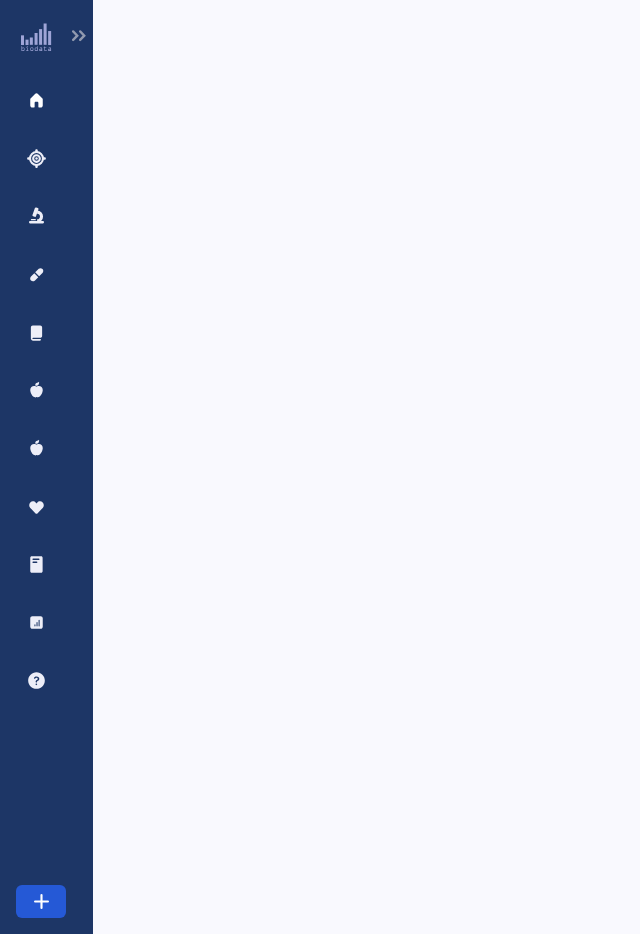
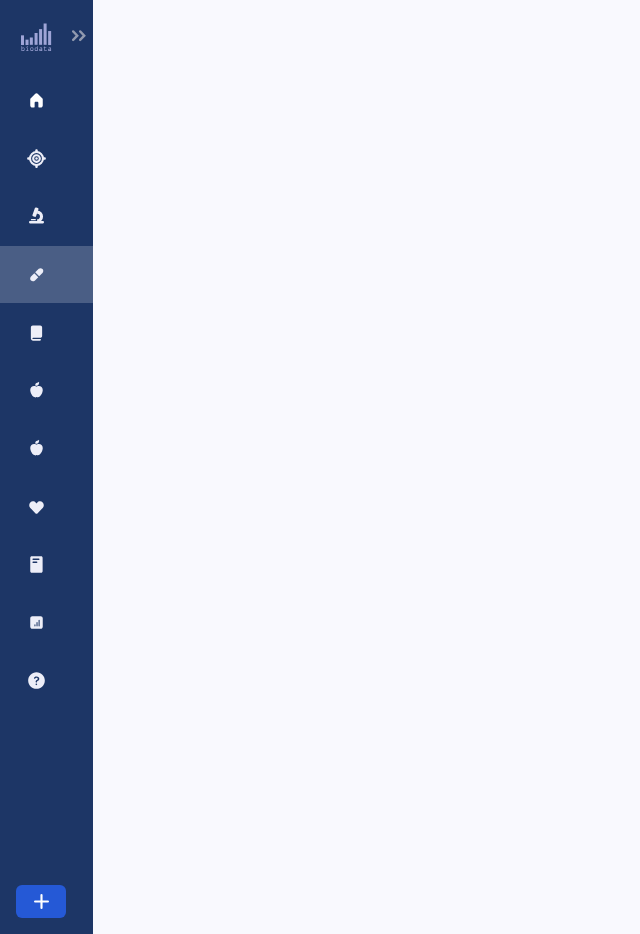
Before and after one commit to hariprasad9899/react-dev-task, a React (Vite) app: page / in a window 1280 px wide. Shown: the whole page, without its empty margins (0-640 px from the left). Built offline with nearby package versions, Linux system fonts and the light colour scheme.

Commit message:
dev added active nav menu options for side nav

```diff
--- a/src/components/NavMenu.tsx
+++ b/src/components/NavMenu.tsx
@@ -4,17 +4,22 @@ interface NavMenuType {
     navMenuTitle: string;
     navMenuIcon: string
     navRoute:string
+    activeMenu:string
+    updateActiveMenu: (menuName:string) => void
 }
 
-export function NavMenu({navMenuTitle, navMenuIcon, navRoute}:NavMenuType) {
+export function NavMenu(props:NavMenuType) {
+
+    const {navMenuTitle, navMenuIcon, navRoute, activeMenu, updateActiveMenu} = props;
 
     const navigate = useNavigate()
     const handleNavigation= () => {
         navigate(`/${navRoute}`)
+        updateActiveMenu(navRoute)
     }
 
     return (
-        <div className='navmenu' onClick={handleNavigation}>
+        <div className={`navmenu ${activeMenu === navRoute ? "navmenu-active" : ""}`} onClick={handleNavigation}>
             <img src={navMenuIcon} alt="" className='navmenu-icon' />
             <div className='navmenu-title'>{navMenuTitle}</div>
         </div>
--- /dev/null
+++ b/src/components/RouteNotFound.tsx
@@ -0,0 +1,10 @@
+export function RouteNotFound() {
+
+
+    return (
+        <div className="route-not-found">
+            <h3>Route not found</h3>
+        </div>
+    )
+
+}
--- a/src/layout/Sidebar.tsx
+++ b/src/layout/Sidebar.tsx
@@ -6,6 +6,7 @@ import "../styles/sidebar.css"
 import { navMenuData } from '../data/navMenuData';
 import { nanoid } from 'nanoid';
 import AddIcon from "../assets/svg/AddIcon.svg"
+import { useState } from 'react';
 
 interface SidebarType {
     toggleState: boolean;
@@ -13,6 +14,12 @@ interface SidebarType {
 }
 
 export function Sidebar({toggleState,handleToggle}:SidebarType) {
+
+    const [activeMenu, setActiveMenu] = useState("recomendations")
+
+    const updateActiveMenu = (menuName:string) => {
+        setActiveMenu(menuName)
+    }
 
     return (
         <div className={`sidebar-layout ${toggleState ? 'sidebar-hidden' : ''}`}>
@@ -38,7 +45,14 @@ export function Sidebar({toggleState,handleToggle}:SidebarType) {
 
             <div className='sidebar-menu'>
                 {navMenuData.length > 0 && navMenuData.map((menuItemData) => {
-                    return <NavMenu key={nanoid()} navMenuTitle = {menuItemData?.navMenuTitle} navRoute={menuItemData.navRoute} navMenuIcon={menuItemData?.navMenuImg} />
+                    return <NavMenu
+                                key={nanoid()}
+                                navMenuTitle = {menuItemData?.navMenuTitle}
+                                navRoute={menuItemData.navRoute}
+                                navMenuIcon={menuItemData?.navMenuImg}
+                                activeMenu = {activeMenu}
+                                updateActiveMenu = {updateActiveMenu}
+                            />
                 })}
             </div>
 
--- a/src/routers/Routers.tsx
+++ b/src/routers/Routers.tsx
@@ -2,6 +2,7 @@ import {Route, Routes} from 'react-router'
 import { IndexLayout } from '../layout/IndexLayout'
 import { SchedulerComponent } from '../components/SchedulerComponent'
 import { DrillDownComponent } from '../components/DrillDownComponent'
+import { RouteNotFound } from '../components/RouteNotFound'
 
 export function Routers() {
 
@@ -10,6 +11,7 @@ export function Routers() {
             <Route path='/' element={<IndexLayout />}>
                 <Route path='/recomendations' element={<SchedulerComponent />}></Route>
                 <Route path='/recomendations/drilled-list' element={<DrillDownComponent />}></Route>
+                <Route path='*' element={<RouteNotFound />} />
             </Route>
         </Routes>
     )
--- a/src/styles/schedulerComponent.css
+++ b/src/styles/schedulerComponent.css
@@ -37,7 +37,7 @@
     display: flex;
     align-items: center;
     justify-content: center;
-    color: #ffffff;
+    color: #FFFFFF;
     gap: 1rem;
     background-color: #FFFFFF;
     font-weight: 300;
--- a/src/styles/sideBar.css
+++ b/src/styles/sideBar.css
@@ -78,6 +78,7 @@
     text-wrap: nowrap;
 }
 
+.navmenu-active,
 .navmenu:hover {
     cursor: pointer;
     color: #EDEEF8;
```
